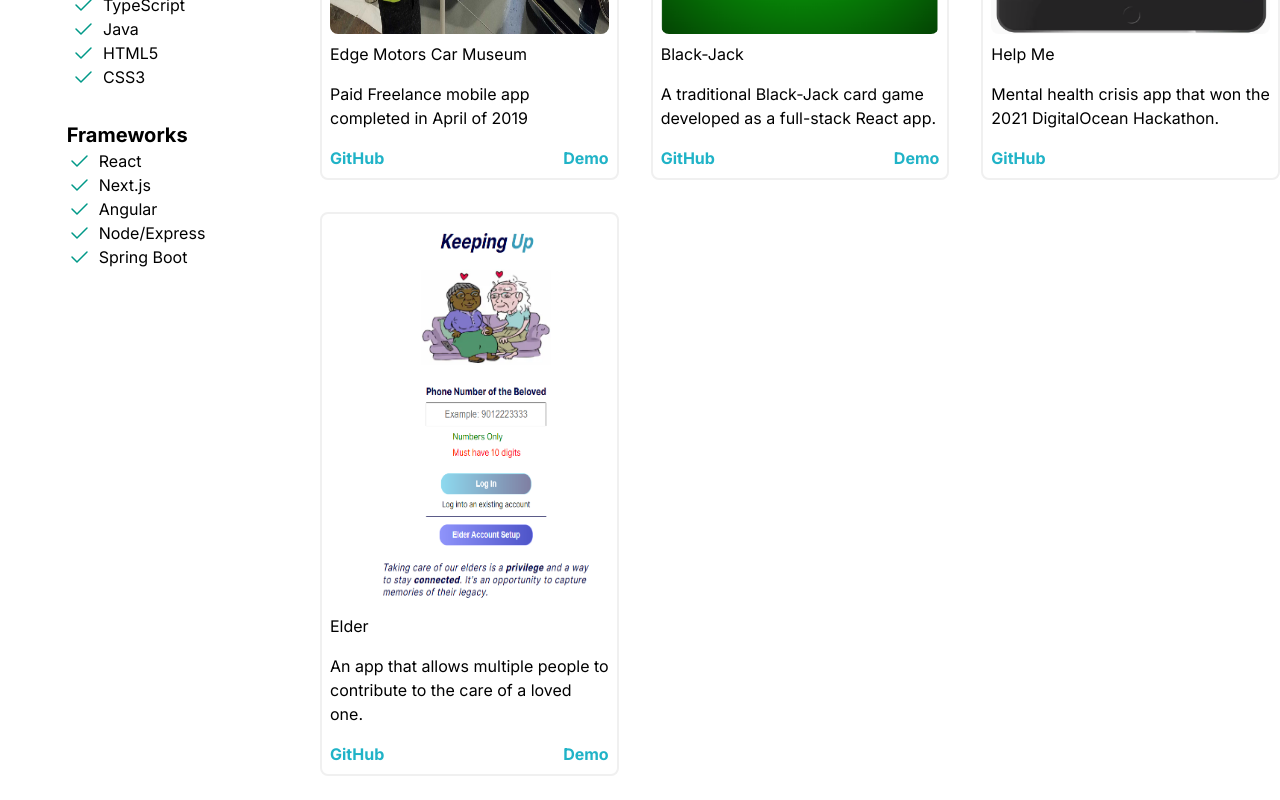
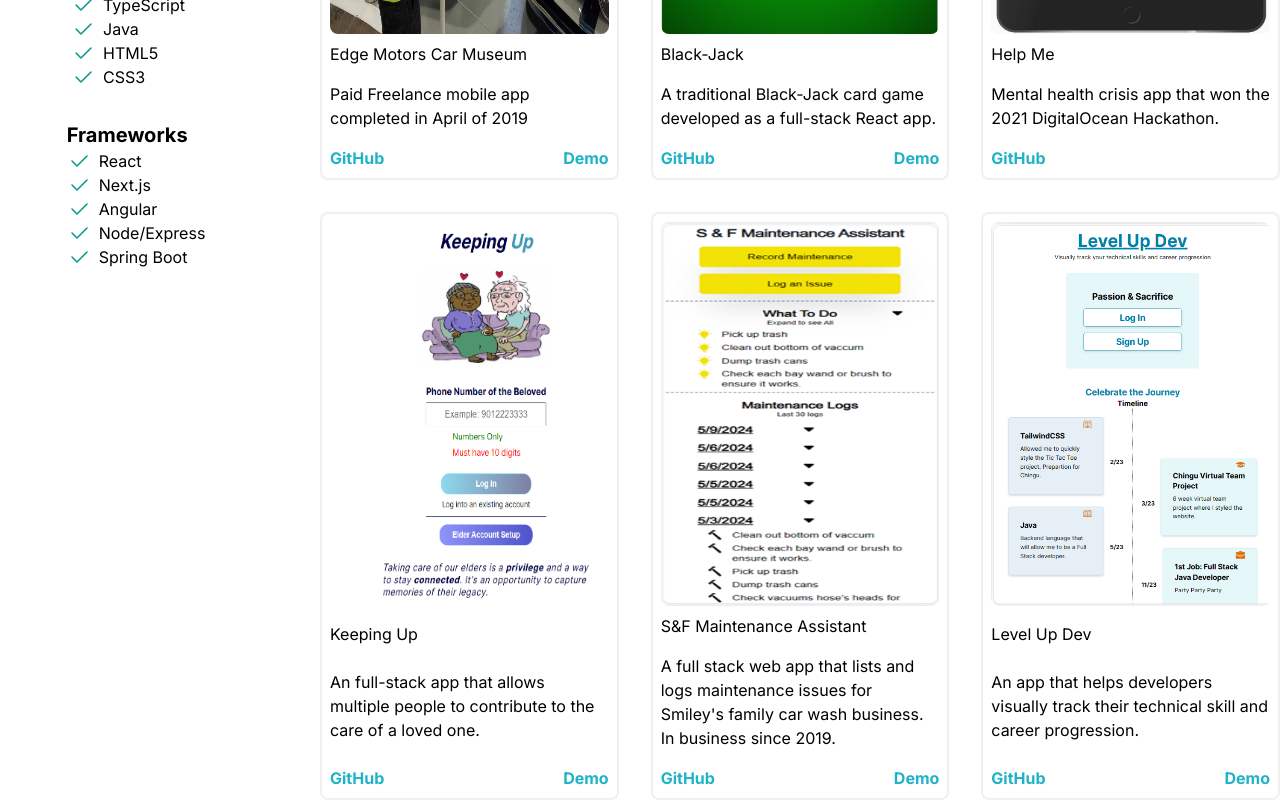
Before and after one commit to jcsmileyjr/portfolio-v4, a Next.js app: page / in a window 1280 px wide. Shown: the part 544-1344 px from the top of the page. Before the commit the page ends 1320 px from the top, so only its background shows below. Built offline with nearby package versions, Linux system fonts and the light colour scheme.

Commit message:
Feature: Add Level Up Dev and Maintenance projects

```diff
--- a/src/app/components/project/project.tsx
+++ b/src/app/components/project/project.tsx
@@ -5,6 +5,8 @@ import edgeMotors from '../../images/project-images/edge-motors.jpg';
 import blackjack from '../../images/project-images/blackjack3.png';
 import helpMe from '../../images/project-images/helpMe.png';
 import elder from '../../images/project-images/elder-1.png';
+import maintenance from '../../images/project-images/maintenance.png';
+import levelUp from '../../images/project-images/levelUp-1.png';
 
 const Project = ({project}: {project: ProjectType}) => {
     return (
@@ -15,6 +17,8 @@ const Project = ({project}: {project: ProjectType}) => {
             {project.picture === 'blackjack' && <Image src={blackjack} alt="" width={200} height={200} className='w-full h-96 md:w-96 rounded-lg' /> }
             {project.picture === 'helpMe' && <Image src={helpMe} alt="" width={200} height={200} className='w-full h-96 md:w-96 rounded-lg' /> }
             {project.picture === 'elder' && <Image src={elder} alt="" width={200} height={200} className='w-full h-96 md:w-96 rounded-lg' /> }
+            {project.picture === 'maintenance' && <Image src={maintenance} alt="" width={200} height={200} className='w-full h-96 md:w-96 rounded-lg' /> }
+            {project.picture === 'levelUp' && <Image src={levelUp} alt="" width={200} height={200} className='w-full h-96 md:w-96 rounded-lg' /> }
 
             {/* Feature title */}
             <h3 className='mt-2'>{project.title}</h3>
--- a/src/app/data/projects.json
+++ b/src/app/data/projects.json
@@ -35,12 +35,34 @@
     {
         "type":"image",
         "picture":"elder",
-        "title":"Elder",
-        "description":"An app that allows multiple people to contribute to the care of a loved one.",
+        "title":"Keeping Up",
+        "description":"An full-stack app that allows multiple people to contribute to the care of a loved one.",
         "tech1":"nextjs",
         "tech2":"tailwindcss",
         "tech3":"sanityio",
         "github":"https://github.com/jcsmileyjr/elder",
         "demo":"https://elder-two.vercel.app/"
+    },
+    {
+        "type":"image",
+        "picture":"maintenance",
+        "title":"S&F Maintenance Assistant",
+        "description":"A full stack web app that lists and logs maintenance issues for Smiley's family car wash business. In business since 2019.",
+        "tech1":"nextjs",
+        "tech2":"tailwindcss",
+        "tech3":"sanityio",
+        "github":"https://github.com/jcsmileyjr/elder",
+        "demo":"https://github.com/jcsmileyjr/carwash"
+    },
+    {
+        "type":"image",
+        "picture":"levelUp",
+        "title":"Level Up Dev",
+        "description":"An app that helps developers visually track their technical skill and career progression.",
+        "tech1":"nextjs",
+        "tech2":"tailwindcss",
+        "tech3":"netlify",
+        "github":"https://github.com/jcsmileyjr/levelupdevalpha",
+        "demo":"https://levelupdev.netlify.app/"
     }
 ]
```
